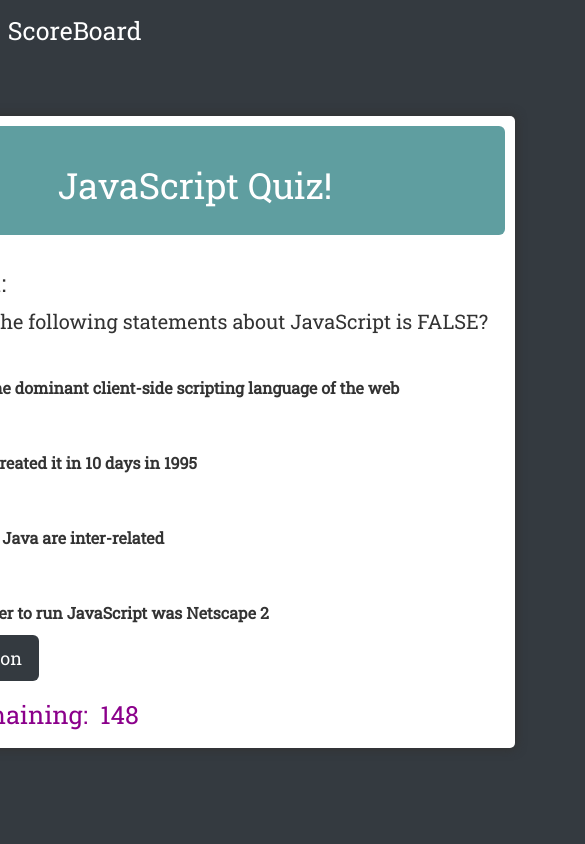
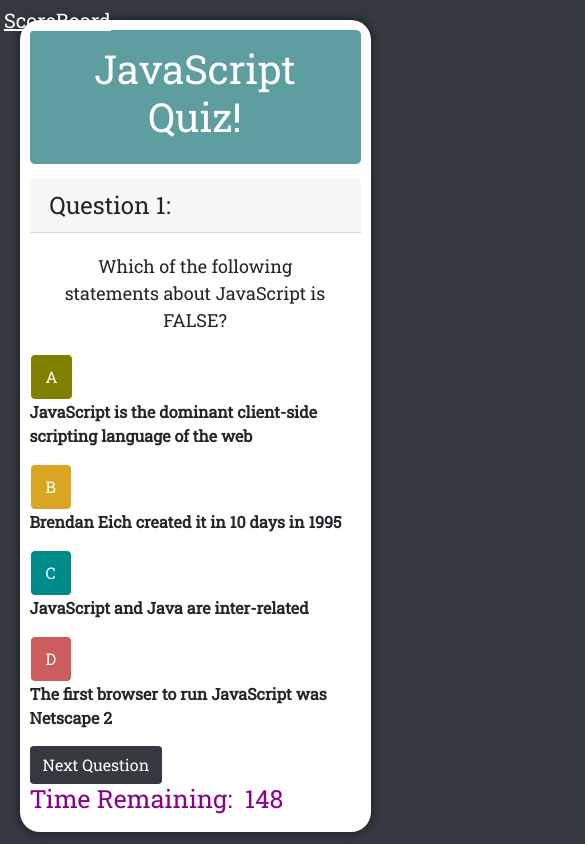
Before and after one commit to erin-smith/Quiz, a plain HTML site: page index.html in a window 390 px wide. Both pictures are taken after a click on the button "Start Quiz!". Shown: the whole page, 585 px wide, since content can reach past the window. Drawn offline with nearby package versions, Linux system fonts and the light colour scheme.

Commit message:
responsive

```diff
--- a/files/style.css
+++ b/files/style.css
@@ -5,14 +5,15 @@
 a {
     color:white;
     position:absolute;
-    left:2%;
-    top:2%;
-    font-size: 25px;
+    left:1%;
+    top:1%;
+    font-size: 20px;
+    text-decoration: underline;
 }
 #qOutput{
     text-align: center;
     font-family: 'Roboto Slab', serif;
-    font-size: 20px;
+    font-size: 18px;
 
 }
 #next-btn {
@@ -37,28 +38,28 @@ background-color: #343a40;
 }
 .jumbotron {
     background-color: cadetblue;
-    padding-top: 20px;
-    padding-bottom: 20px;
+    padding-top: 15px;
+    padding-bottom: 15px;
     margin-bottom: 15px;
     color: white;
     text-align: center;
 }
 .container {
-    width: 800px;
-    max-width: 80%;
+    max-width: 90%;
+    max-height: 68%;
     background-color: white;
-    border-radius: 5px;
+    border-radius: 20px;
     padding: 10px;
     box-shadow: 0 0 10px 2px;
 }
 #begin-btn {
 position: absolute;
-top: 25%;
+top: 22%;
 left: 50%;
 transform: translate(-50%, -50%);
 -ms-transform: translate(-50%, -50%);
 font-size: 20px;
-padding: 16px 10px;
+padding: 16px 8px;
 border: none;
 cursor: pointer;
 border-radius: 5px;
--- a/index.html
+++ b/index.html
@@ -4,10 +4,9 @@
   <head>
     <title>Code Quiz</title>
     <meta charset="UTF-8">
-    <meta name="viewport" content="width=device-width, initial-scale=1.0" />
+    <meta name="viewport" content="width=device-width, initial-scale=1.0 shrink-to-fit=no" />
     <meta http-equiv="X-UA-Compatible" content="ie=edge" />
-    <link rel="stylesheet" href="https://maxcdn.bootstrapcdn.com/bootstrap/3.3.6/css/bootstrap.min.css"
-      integrity="sha384-1q8mTJOASx8j1Au+a5WDVnPi2lkFfwwEAa8hDDdjZlpLegxhjVME1fgjWPGmkzs7" crossorigin="anonymous">
+    <link rel="stylesheet" href="https://stackpath.bootstrapcdn.com/bootstrap/4.5.0/css/bootstrap.min.css" integrity="sha384-9aIt2nRpC12Uk9gS9baDl411NQApFmC26EwAOH8WgZl5MYYxFfc+NcPb1dKGj7Sk" crossorigin="anonymous">
     <link rel="stylesheet" type="text/css" href="./files/style.css">
     <link href='https://fonts.googleapis.com/css?family=Montserrat|Roboto+Slab|Yellowtail' rel='stylesheet'
       type='text/css'>
@@ -30,10 +29,10 @@
         <div class="row">
           <div class="col-sm-12">
             <div id="quizCard" class="card hide">
-              <h3 class="card-header" id="question-title"></h3>
+              <h4 class="card-header" id="question-title"></h4>
               <div class="card-body" id="qOutput"></div>
               <div class="row">
-                <div class="col-lg-12">
+                <div class="col-sm-12">
                   <button class="pick" value="0" type="submit" id="choicesA">A</button>
                   <p class="ans" id="ch1"></p>
                   <button class="pick" value="1" type="submit" id="choicesB">B</button>
@@ -44,13 +43,13 @@
                   <p class="ans" id="ch4"></p>
                 </div>
               </div>
-              <button type="button" class="btn btn-lg" id="next-btn">Next Question</button>
+              <button type="button" class="btn btn-md" id="next-btn">Next Question</button>
               <div id="result" class= "result hide"></div>
             </div>
             <div class="card-footer hide" id="footer">
               <h3 class="clock">Time Remaining: &nbsp;<span id="time"></span></h3>
               <div id="end-screen" class="hide">
-                <h3>All Done!</h3>
+                <h4>All Done!</h4>
                 <p class="end">Your final score is: <span id="final-score"></span>.</p>
                 <p>
                   Enter your initials: <input type="text" id="initials" max="3" />
@@ -59,6 +58,7 @@
               </div>
             </div>
           </div>
+          </div>
         </div>
       </div>
       <script src="./files/questions.js"></script>
```
Also changed, not shown: scores.html (+4 -5 lines).
